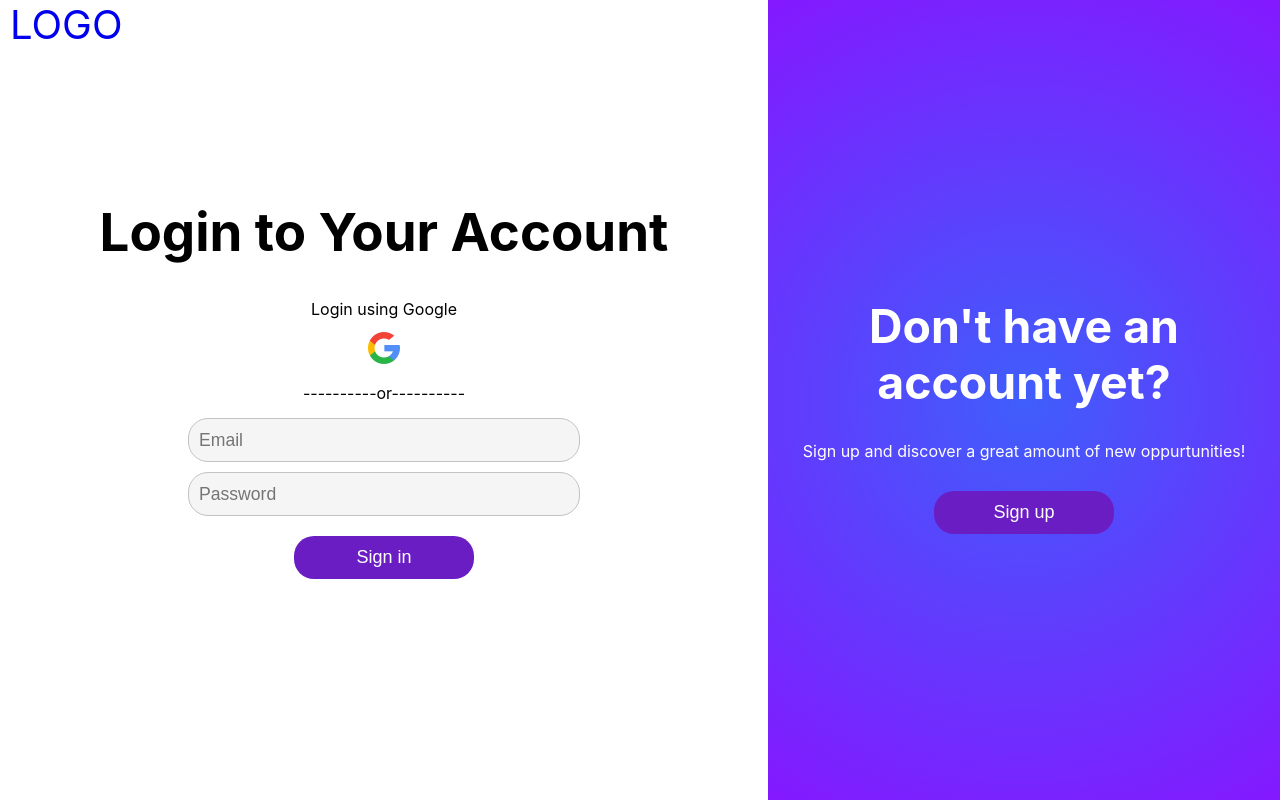
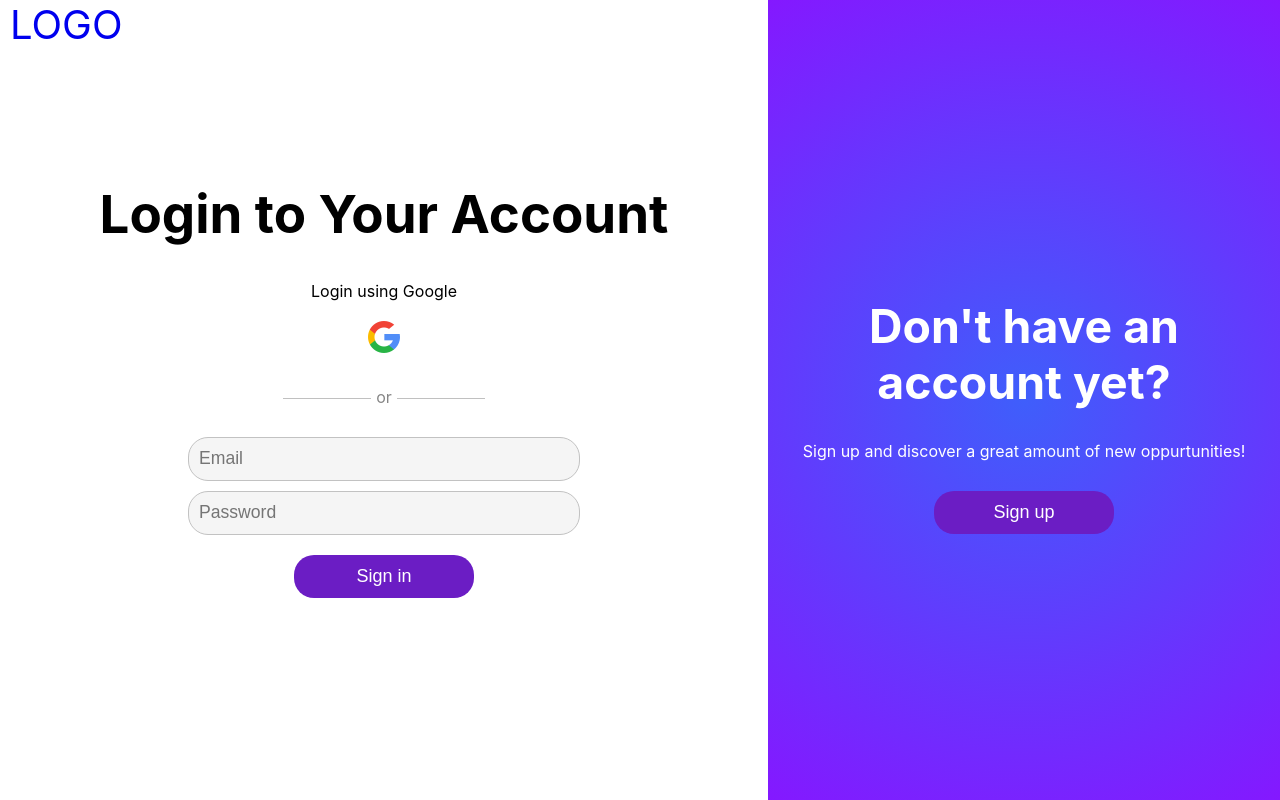
Before and after one commit to JakubDralus/authorized-car-service-center, a React (Create React App) app in the folder frontend/: page /login in a window 1280 px wide. Built offline with nearby package versions, Linux system fonts and the light colour scheme.

Commit message:
ASO-92 fixed validation, login module needs testing after auth in backend is completed + animations

```diff
--- a/frontend/src/pages/login/Login.css
+++ b/frontend/src/pages/login/Login.css
@@ -42,11 +42,41 @@
 }
 
 .login-left .gap{
-    gap:15px;
+    gap:30px;
 }
 
 .login-socials{
-    gap:13px;
+    gap:20px;
+}
+
+.login-socials .login-google-button > img {
+    cursor: pointer;
+}
+
+/* line */
+.login-line {
+    position: relative;
+    text-align: center;
+    color: #868686;
+  }
+
+.login-line::before,
+.login-line::after {
+    content: "";
+    display: inline-block;
+    vertical-align: middle;
+    /* width: calc(50% - 40px); */
+    border-top: 1px solid #c0c0c0;
+    width: 88px;
+    height: 1px;
+}
+
+.login-line::before {
+    margin-right: 5px;
+}
+
+.login-line::after {
+    margin-left: 5px;
 }
 
 .login-form{
@@ -111,7 +141,7 @@
 
 
 /* responsive layout */
-@media only screen and (max-width:600px) {
+@media only screen and (max-width:680px) {
     .login-container{
         flex-direction: column;
     }
--- a/frontend/src/pages/login/Login.tsx
+++ b/frontend/src/pages/login/Login.tsx
@@ -34,15 +34,16 @@ const Login = () => {
         });
     }
 
-    const handleSubmit = (e: React.FormEvent<HTMLFormElement>) => {
+    const handleSubmit = async (e: React.FormEvent<HTMLFormElement>) => {
         e.preventDefault();
 
         //validation
-        setError(validateLogin(formData));
-        if(error===""){
-            loginMutation.mutate(formData);
+        const error = validateLogin(formData);
+        setError(error);
+        if(error!==""){
+            return;
         }
-
+        loginMutation.mutate(formData);
     }
 
     return(
@@ -62,8 +63,8 @@ const Login = () => {
                                     <img src={require('./google.png')} alt="Google"></img>
                                 </div>
                             </div>
-                            <div className="login-break">
-                                ----------or----------
+                            <div className="login-line">
+                                or
                             </div>
                             <div className="login-form flex-column-center">
                                 <form className="flex-column-center" onSubmit={handleSubmit}>
```
Also changed, not shown: frontend/public/index.html (+0 -23 lines).
